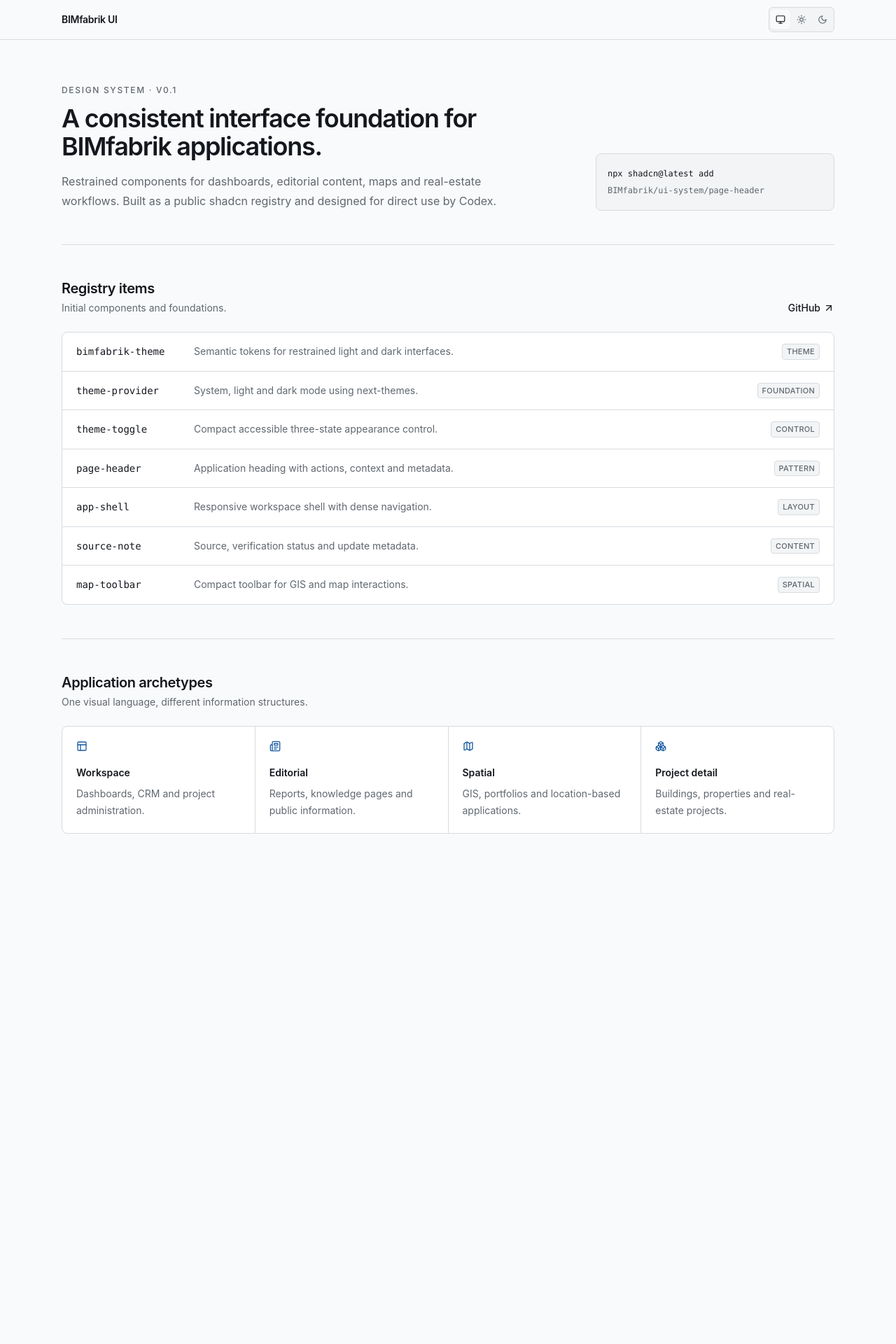
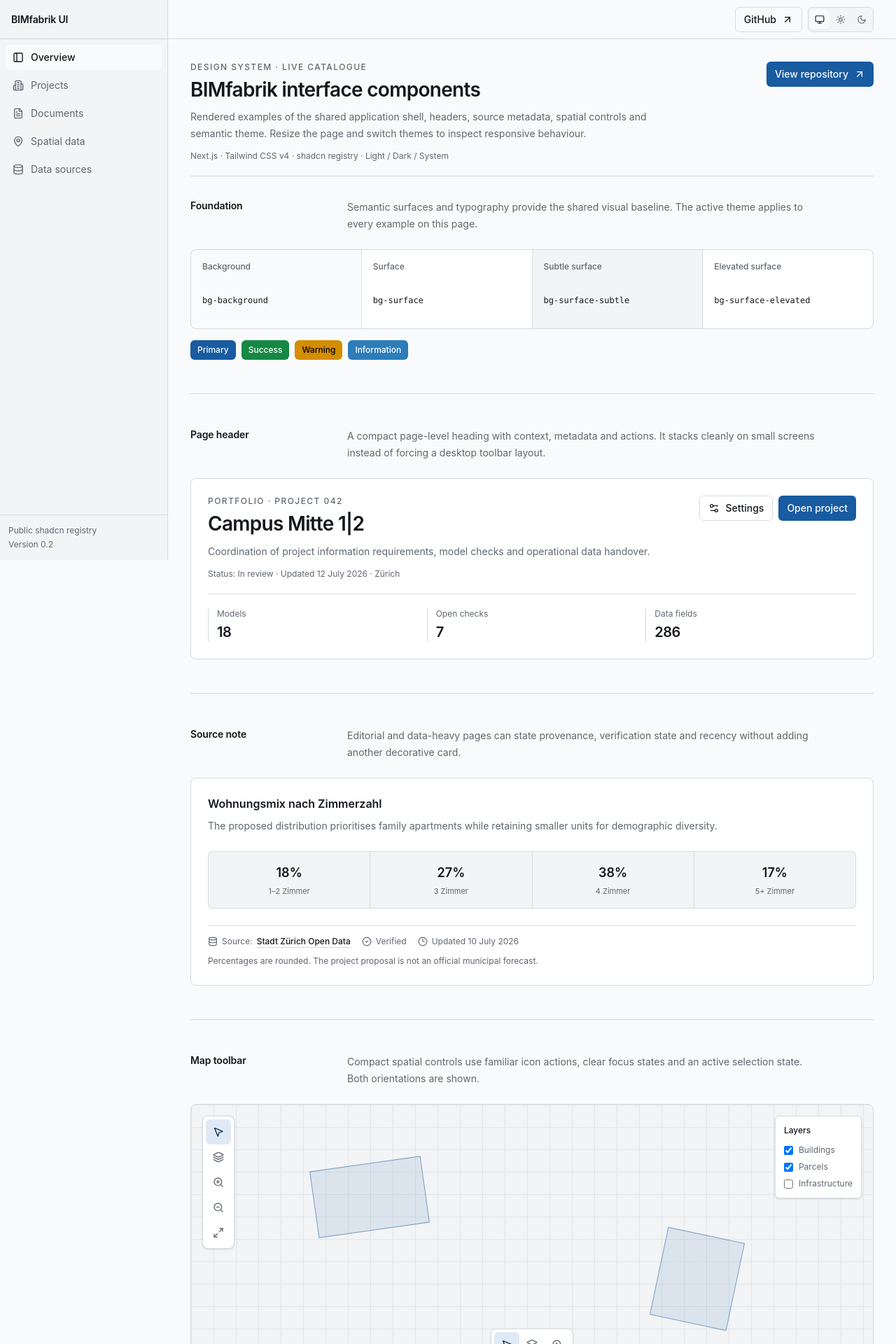
Before and after one commit to BIMfabrik/ui-system, a Next.js app: page / in a window 1280 px wide. Shown: the top 1920 px of the page at 70% size. Before the commit the page ends 1303 px from the top, so only its background shows below. Built offline with nearby package versions, Linux system fonts and the light colour scheme.

Commit message:
Add live component showcase

```diff
--- a/app/page.tsx
+++ b/app/page.tsx
@@ -1,76 +1,244 @@
-import { ArrowUpRight, Boxes, Map, Newspaper, PanelsTopLeft } from "lucide-react"
+import {
+  ArrowUpRight,
+  Building2,
+  Database,
+  FileText,
+  Layers3,
+  MapPin,
+  Maximize2,
+  MousePointer2,
+  PanelLeft,
+  Search,
+  Settings2,
+  ZoomIn,
+  ZoomOut,
+} from "lucide-react"
+import { AppShell } from "@/registry/new-york/app-shell/app-shell"
+import { MapToolbar } from "@/registry/new-york/map-toolbar/map-toolbar"
+import { PageHeader } from "@/registry/new-york/page-header/page-header"
+import { SourceNote } from "@/registry/new-york/source-note/source-note"
 import { ThemeToggle } from "@/registry/new-york/theme-toggle/theme-toggle"
 
-const items = [
-  { name: "bimfabrik-theme", type: "Theme", description: "Semantic tokens for restrained light and dark interfaces." },
-  { name: "theme-provider", type: "Foundation", description: "System, light and dark mode using next-themes." },
-  { name: "theme-toggle", type: "Control", description: "Compact accessible three-state appearance control." },
-  { name: "page-header", type: "Pattern", description: "Application heading with actions, context and metadata." },
-  { name: "app-shell", type: "Layout", description: "Responsive workspace shell with dense navigation." },
-  { name: "source-note", type: "Content", description: "Source, verification status and update metadata." },
-  { name: "map-toolbar", type: "Spatial", description: "Compact toolbar for GIS and map interactions." },
+const navigation = [
+  { label: "Overview", href: "#overview", icon: <PanelLeft className="size-4" /> },
+  { label: "Projects", href: "#projects", icon: <Building2 className="size-4" /> },
+  { label: "Documents", href: "#documents", icon: <FileText className="size-4" /> },
+  { label: "Spatial data", href: "#spatial", icon: <MapPin className="size-4" /> },
+  { label: "Data sources", href: "#sources", icon: <Database className="size-4" /> },
 ]
 
-const archetypes = [
-  { title: "Workspace", icon: PanelsTopLeft, text: "Dashboards, CRM and project administration." },
-  { title: "Editorial", icon: Newspaper, text: "Reports, knowledge pages and public information." },
-  { title: "Spatial", icon: Map, text: "GIS, portfolios and location-based applications." },
-  { title: "Project detail", icon: Boxes, text: "Buildings, properties and real-estate projects." },
+const mapActions = [
+  { id: "select", label: "Select feature", icon: <MousePointer2 className="size-4" />, active: true },
+  { id: "layers", label: "Layers", icon: <Layers3 className="size-4" /> },
+  { id: "zoom-in", label: "Zoom in", icon: <ZoomIn className="size-4" /> },
+  { id: "zoom-out", label: "Zoom out", icon: <ZoomOut className="size-4" /> },
+  { id: "extent", label: "Fit to extent", icon: <Maximize2 className="size-4" /> },
 ]
+
+function ShowcaseSection({
+  id,
+  title,
+  description,
+  children,
+}: {
+  id: string
+  title: string
+  description: string
+  children: React.ReactNode
+}) {
+  return (
+    <section id={id} className="scroll-mt-20 border-t border-border py-10 first:border-t-0 first:pt-0 sm:py-12">
+      <div className="mb-6 grid gap-2 sm:grid-cols-[12rem_1fr] sm:gap-8">
+        <h2 className="text-sm font-semibold tracking-[-0.01em]">{title}</h2>
+        <p className="max-w-2xl text-sm leading-6 text-muted-foreground">{description}</p>
+      </div>
+      {children}
+    </section>
+  )
+}
 
 export default function Home() {
   return (
-    <main className="min-h-dvh">
-      <header className="border-b border-border bg-background">
-        <div className="mx-auto flex h-14 max-w-6xl items-center justify-between px-4 sm:px-6">
-          <div className="text-sm font-semibold tracking-[-0.02em]">BIMfabrik UI</div>
+    <AppShell
+      brand={<span>BIMfabrik UI</span>}
+      navigation={navigation}
+      activeHref="#overview"
+      topbar={
+        <>
+          <a
+            className="hidden h-9 items-center gap-2 rounded-md border border-border px-3 text-sm font-medium hover:bg-surface-subtle sm:inline-flex"
+            href="https://github.com/BIMfabrik/ui-system"
+          >
+            GitHub <ArrowUpRight className="size-4" />
+          </a>
           <ThemeToggle />
-        </div>
-      </header>
+        </>
+      }
+      footer={<p className="text-xs leading-5 text-muted-foreground">Public shadcn registry<br />Version 0.2</p>}
+    >
+      <PageHeader
+        eyebrow="Design system · live catalogue"
+        title="BIMfabrik interface components"
+        description="Rendered examples of the shared application shell, headers, source metadata, spatial controls and semantic theme. Resize the page and switch themes to inspect responsive behaviour."
+        actions={
+          <a
+            className="inline-flex h-9 items-center gap-2 rounded-md bg-primary px-3 text-sm font-medium text-primary-foreground hover:opacity-90"
+            href="https://github.com/BIMfabrik/ui-system"
+          >
+            View repository <ArrowUpRight className="size-4" />
+          </a>
+        }
+        meta="Next.js · Tailwind CSS v4 · shadcn registry · Light / Dark / System"
+      />
 
-      <div className="mx-auto max-w-6xl px-4 py-12 sm:px-6 sm:py-16">
-        <section className="grid gap-8 border-b border-border pb-12 lg:grid-cols-[minmax(0,1.5fr)_minmax(18rem,0.7fr)] lg:items-end">
-          <div>
-            <p className="mb-3 text-xs font-medium uppercase tracking-[0.14em] text-muted-foreground">Design system · v0.1</p>
-            <h1 className="max-w-3xl text-3xl font-semibold tracking-[-0.035em] sm:text-4xl">A consistent interface foundation for BIMfabrik applications.</h1>
-            <p className="mt-4 max-w-2xl text-base leading-7 text-muted-foreground">Restrained components for dashboards, editorial content, maps and real-estate workflows. Built as a public shadcn registry and designed for direct use by Codex.</p>
-          </div>
-          <div className="rounded-lg border border-border bg-surface-subtle p-4 font-mono text-xs leading-6 text-muted-foreground">
-            <span className="text-foreground">npx shadcn@latest add</span><br />
-            BIMfabrik/ui-system/page-header
-          </div>
-        </section>
-
-        <section className="py-12">
-          <div className="mb-6 flex items-end justify-between gap-4">
-            <div><h2 className="text-xl font-semibold tracking-[-0.02em]">Registry items</h2><p className="mt-1 text-sm text-muted-foreground">Initial components and foundations.</p></div>
-            <a className="hidden items-center gap-1 text-sm font-medium sm:inline-flex" href="https://github.com/BIMfabrik/ui-system">GitHub <ArrowUpRight className="size-4" /></a>
-          </div>
-          <div className="overflow-hidden rounded-lg border border-border bg-surface">
-            {items.map((item, index) => (
-              <div key={item.name} className={`grid gap-2 px-4 py-4 sm:grid-cols-[10rem_1fr_auto] sm:items-center sm:px-5 ${index ? "border-t border-border" : ""}`}>
-                <code className="text-sm font-medium text-foreground">{item.name}</code>
-                <p className="text-sm text-muted-foreground">{item.description}</p>
-                <span className="w-fit rounded border border-border bg-surface-subtle px-1.5 py-0.5 text-[0.6875rem] font-medium uppercase tracking-wide text-muted-foreground">{item.type}</span>
+      <div className="mt-8">
+        <ShowcaseSection
+          id="overview"
+          title="Foundation"
+          description="Semantic surfaces and typography provide the shared visual baseline. The active theme applies to every example on this page."
+        >
+          <div className="grid gap-px overflow-hidden rounded-lg border border-border bg-border sm:grid-cols-2 lg:grid-cols-4">
+            {[
+              ["Background", "bg-background"],
+              ["Surface", "bg-surface"],
+              ["Subtle surface", "bg-surface-subtle"],
+              ["Elevated surface", "bg-surface-elevated"],
+            ].map(([label, className]) => (
+              <div key={label} className={`${className} min-h-28 p-4`}>
+                <p className="text-xs font-medium text-muted-foreground">{label}</p>
+                <p className="mt-8 font-mono text-xs text-foreground">{className}</p>
               </div>
             ))}
           </div>
-        </section>
-
-        <section className="border-t border-border py-12">
-          <h2 className="text-xl font-semibold tracking-[-0.02em]">Application archetypes</h2>
-          <p className="mt-1 text-sm text-muted-foreground">One visual language, different information structures.</p>
-          <div className="mt-6 grid gap-px overflow-hidden rounded-lg border border-border bg-border sm:grid-cols-2 lg:grid-cols-4">
-            {archetypes.map(({ title, icon: Icon, text }) => (
-              <article key={title} className="bg-surface p-5">
-                <Icon className="size-4 text-primary" aria-hidden="true" />
-                <h3 className="mt-5 text-sm font-semibold">{title}</h3>
-                <p className="mt-2 text-sm leading-6 text-muted-foreground">{text}</p>
-              </article>
+          <div className="mt-4 flex flex-wrap gap-2">
+            {[
+              ["Primary", "bg-primary text-primary-foreground"],
+              ["Success", "bg-success text-white"],
+              ["Warning", "bg-warning text-black"],
+              ["Information", "bg-info text-white"],
+            ].map(([label, className]) => (
+              <span key={label} className={`${className} rounded-md px-2.5 py-1.5 text-xs font-medium`}>{label}</span>
             ))}
           </div>
-        </section>
+        </ShowcaseSection>
+
+        <ShowcaseSection
+          id="projects"
+          title="Page header"
+          description="A compact page-level heading with context, metadata and actions. It stacks cleanly on small screens instead of forcing a desktop toolbar layout."
+        >
+          <div className="rounded-lg border border-border bg-surface p-5 sm:p-6">
+            <PageHeader
+              eyebrow="Portfolio · Project 042"
+              title="Campus Mitte 1|2"
+              description="Coordination of project information requirements, model checks and operational data handover."
+              meta="Status: In review · Updated 12 July 2026 · Zürich"
+              actions={
+                <>
+                  <button className="inline-flex h-9 items-center gap-2 rounded-md border border-border px-3 text-sm font-medium hover:bg-surface-subtle" type="button">
+                    <Settings2 className="size-4" /> Settings
+                  </button>
+                  <button className="inline-flex h-9 items-center rounded-md bg-primary px-3 text-sm font-medium text-primary-foreground hover:opacity-90" type="button">
+                    Open project
+                  </button>
+                </>
+              }
+            />
+            <div className="grid gap-3 pt-5 sm:grid-cols-3">
+              {[["Models", "18"], ["Open checks", "7"], ["Data fields", "286"]].map(([label, value]) => (
+                <div key={label} className="border-l border-border pl-3">
+                  <p className="text-xs text-muted-foreground">{label}</p>
+                  <p className="mt-1 text-xl font-semibold tracking-[-0.025em]">{value}</p>
+                </div>
+              ))}
+            </div>
+          </div>
+        </ShowcaseSection>
+
+        <ShowcaseSection
+          id="documents"
+          title="Source note"
+          description="Editorial and data-heavy pages can state provenance, verification state and recency without adding another decorative card."
+        >
+          <div className="rounded-lg border border-border bg-surface p-5 sm:p-6">
+            <h3 className="text-base font-semibold">Wohnungsmix nach Zimmerzahl</h3>
+            <p className="mt-2 max-w-3xl text-sm leading-6 text-muted-foreground">
+              The proposed distribution prioritises family apartments while retaining smaller units for demographic diversity.
+            </p>
+            <div className="mt-6 grid grid-cols-4 gap-px overflow-hidden rounded-md border border-border bg-border text-center">
+              {["1–2 Zimmer", "3 Zimmer", "4 Zimmer", "5+ Zimmer"].map((label, index) => (
+                <div key={label} className="bg-surface-subtle px-2 py-4">
+                  <p className="text-lg font-semibold">{[18, 27, 38, 17][index]}%</p>
+                  <p className="mt-1 text-[0.6875rem] text-muted-foreground">{label}</p>
+                </div>
+              ))}
+            </div>
+            <SourceNote
+              className="mt-6"
+              source="Stadt Zürich Open Data"
+              href="https://data.stadt-zuerich.ch/"
+              updatedAt="10 July 2026"
+              status="verified"
+              note="Percentages are rounded. The project proposal is not an official municipal forecast."
+            />
+          </div>
+        </ShowcaseSection>
+
+        <ShowcaseSection
+          id="spatial"
+          title="Map toolbar"
+          description="Compact spatial controls use familiar icon actions, clear focus states and an active selection state. Both orientations are shown."
+        >
+          <div className="relative min-h-[24rem] overflow-hidden rounded-lg border border-border bg-surface-subtle">
+            <div className="absolute inset-0 opacity-60 [background-image:linear-gradient(to_right,var(--border)_1px,transparent_1px),linear-gradient(to_bottom,var(--border)_1px,transparent_1px)] [background-size:32px_32px]" />
+            <div className="absolute left-[18%] top-[22%] h-24 w-40 rotate-[-8deg] border border-primary/50 bg-primary/10" />
+            <div className="absolute bottom-[18%] right-[20%] h-32 w-28 rotate-[12deg] border border-primary/50 bg-primary/10" />
+            <div className="absolute left-4 top-4">
+              <MapToolbar actions={mapActions} />
+            </div>
+            <div className="absolute bottom-4 left-1/2 -translate-x-1/2">
+              <MapToolbar actions={mapActions.slice(0, 3)} orientation="horizontal" />
+            </div>
+            <div className="absolute right-4 top-4 rounded-md border border-border bg-surface-elevated p-3 text-xs shadow-sm">
+              <p className="font-medium">Layers</p>
+              <label className="mt-3 flex items-center gap-2 text-muted-foreground"><input defaultChecked type="checkbox" /> Buildings</label>
+              <label className="mt-2 flex items-center gap-2 text-muted-foreground"><input defaultChecked type="checkbox" /> Parcels</label>
+              <label className="mt-2 flex items-center gap-2 text-muted-foreground"><input type="checkbox" /> Infrastructure</label>
+            </div>
+          </div>
+        </ShowcaseSection>
+
+        <ShowcaseSection
+          id="sources"
+          title="Controls and states"
+          description="Basic controls demonstrate the intended density, border treatment and restraint before more registry primitives are added."
+        >
+          <div className="grid gap-4 rounded-lg border border-border bg-surface p-5 sm:grid-cols-2 sm:p-6">
+            <label className="block text-sm font-medium">
+              Search projects
+              <span className="mt-2 flex h-10 items-center gap-2 rounded-md border border-input bg-background px-3 text-muted-foreground focus-within:ring-2 focus-within:ring-ring">
+                <Search className="size-4" />
+                <input className="min-w-0 flex-1 bg-transparent text-sm text-foreground outline-none" placeholder="Name, location or identifier" />
+              </span>
+            </label>
+            <label className="block text-sm font-medium">
+              Project status
+              <select className="mt-2 h-10 w-full rounded-md border border-input bg-background px-3 text-sm outline-none focus:ring-2 focus:ring-ring">
+                <option>All statuses</option>
+                <option>Active</option>
+                <option>In review</option>
+                <option>Archived</option>
+              </select>
+            </label>
+            <div className="flex flex-wrap items-center gap-2 sm:col-span-2">
+              <button className="h-9 rounded-md bg-primary px-3 text-sm font-medium text-primary-foreground">Primary action</button>
+              <button className="h-9 rounded-md border border-border px-3 text-sm font-medium hover:bg-surface-subtle">Secondary action</button>
+              <button className="h-9 rounded-md px-3 text-sm font-medium text-muted-foreground hover:bg-surface-subtle hover:text-foreground">Quiet action</button>
+              <button className="h-9 rounded-md border border-border px-3 text-sm font-medium opacity-40" disabled>Disabled</button>
+            </div>
+          </div>
+        </ShowcaseSection>
       </div>
-    </main>
+    </AppShell>
   )
 }
```
